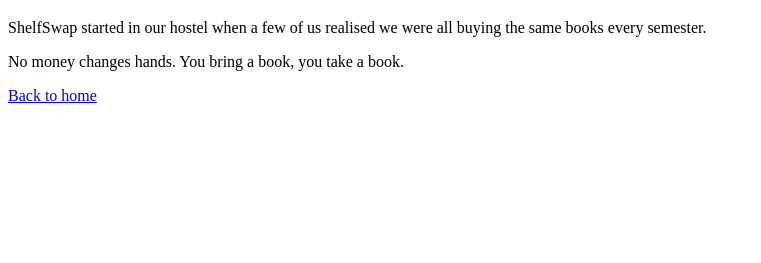
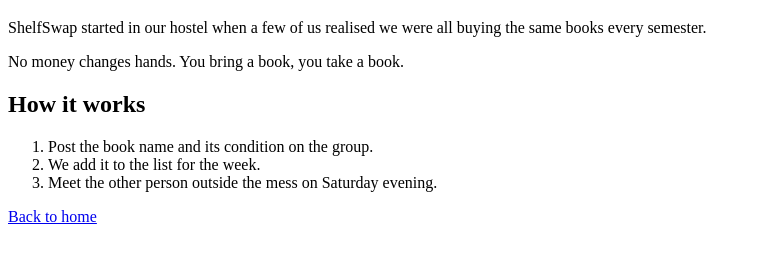
Before and after one commit to ARRY7686/shelfswap, a plain HTML site: page about.html in a window 1280 px wide. Shown: the part 61-324 px from the top of the page, without its empty margins (0-761 px from the left). Drawn offline with Linux system fonts and the light colour scheme.

Commit message:
Add how it works section to about page

```diff
--- a/about.html
+++ b/about.html
@@ -9,6 +9,13 @@
   <p>ShelfSwap started in our hostel when a few of us realised we were all buying the same books every semester.</p>
   <p>No money changes hands. You bring a book, you take a book.</p>
 
+  <h2>How it works</h2>
+  <ol>
+    <li>Post the book name and its condition on the group.</li>
+    <li>We add it to the list for the week.</li>
+    <li>Meet the other person outside the mess on Saturday evening.</li>
+  </ol>
+
   <a href="index.html">Back to home</a>
 </body>
 </html>
```
